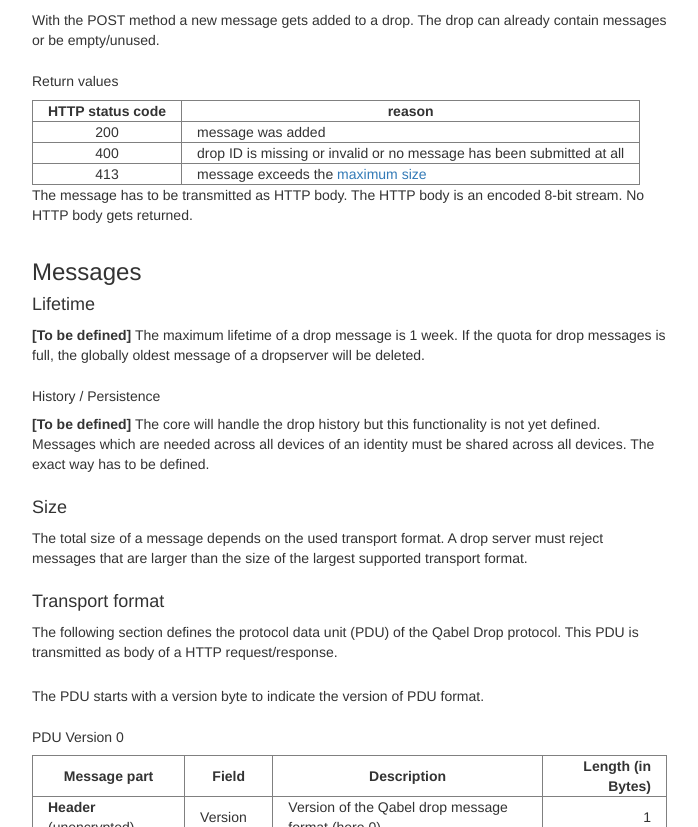
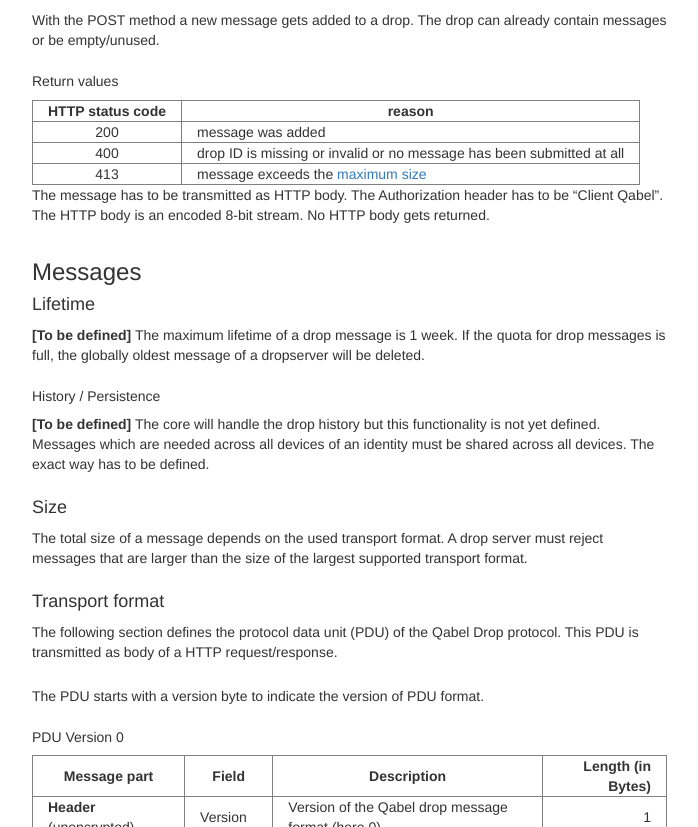
Before and after one commit to Qabel/qabel.github.io, a Jekyll site: the page built from _docs/Qabel-Protocol-Drop.md, in a window 1280 px wide and 900 px high, scrolled down 2259 px, cut to the strip 73-900 px from the top of the window. Shown: the whole strip, without its empty margins (338-1036 px from the left). Built offline with Jekyll 4.4.1, drawn with Linux system fonts in a browser that asks for light colours.

Commit message:
Adds the authorization header to the drop protocol

```diff
--- a/_docs/Qabel-Protocol-Drop.md
+++ b/_docs/Qabel-Protocol-Drop.md
@@ -122,6 +122,7 @@
 | 413 | message exceeds the [maximum size](#transport-format) |
 
 The message has to be transmitted as HTTP body.
+The Authorization header has to be "Client Qabel".
 The HTTP body is an encoded 8-bit stream.
 No HTTP body gets returned.
 
```
